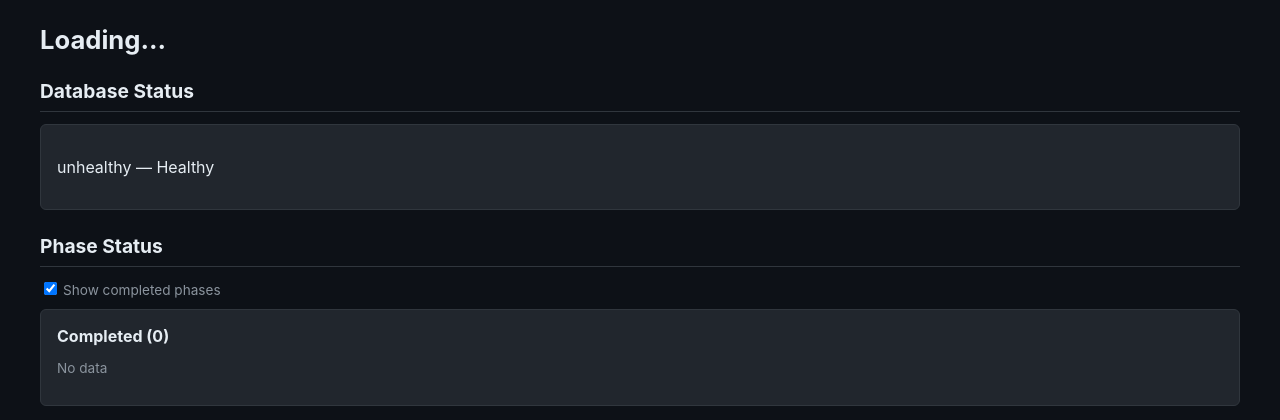
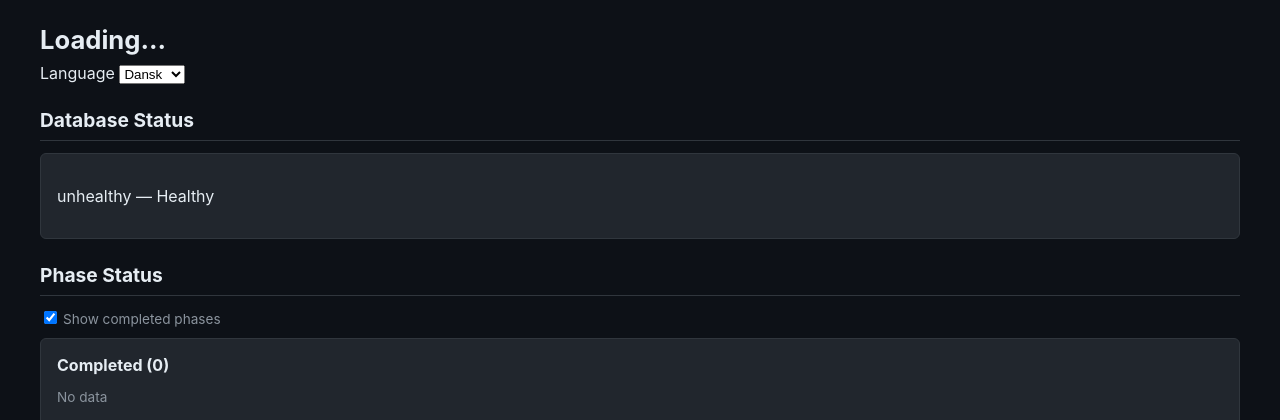
Before and after one commit to svend-blip/DPMtF-WebUI, a FastAPI app: page / in a window 1280 px wide. Shown: the top 420 px of the page. Run offline with FastAPI, Linux system fonts and the light colour scheme; data that the repository does not hold is empty.

Commit message:
feat: add language dropdown to header
Co-Authored-By: Claude <noreply@anthropic.com>

```diff
--- a/templates/index.html
+++ b/templates/index.html
@@ -9,7 +9,16 @@
 </head>
 <body>
     <main class="container">
-        <h1 data-slot="lbl_heading_main">Loading...</h1>
+        <div class="header-row">
+            <h1 data-slot="lbl_heading_main">Loading...</h1>
+            <div class="lang-selector">
+                <label for="lang-dropdown" class="lang-label">Language</label>
+                <select id="lang-dropdown">
+                    <option value="da-DK">Dansk</option>
+                    <option value="en-US">English</option>
+                </select>
+            </div>
+        </div>
 
         <section id="db-status-section">
             <h2 data-slot="lbl_panel_db_status">Database Status</h2>
```
